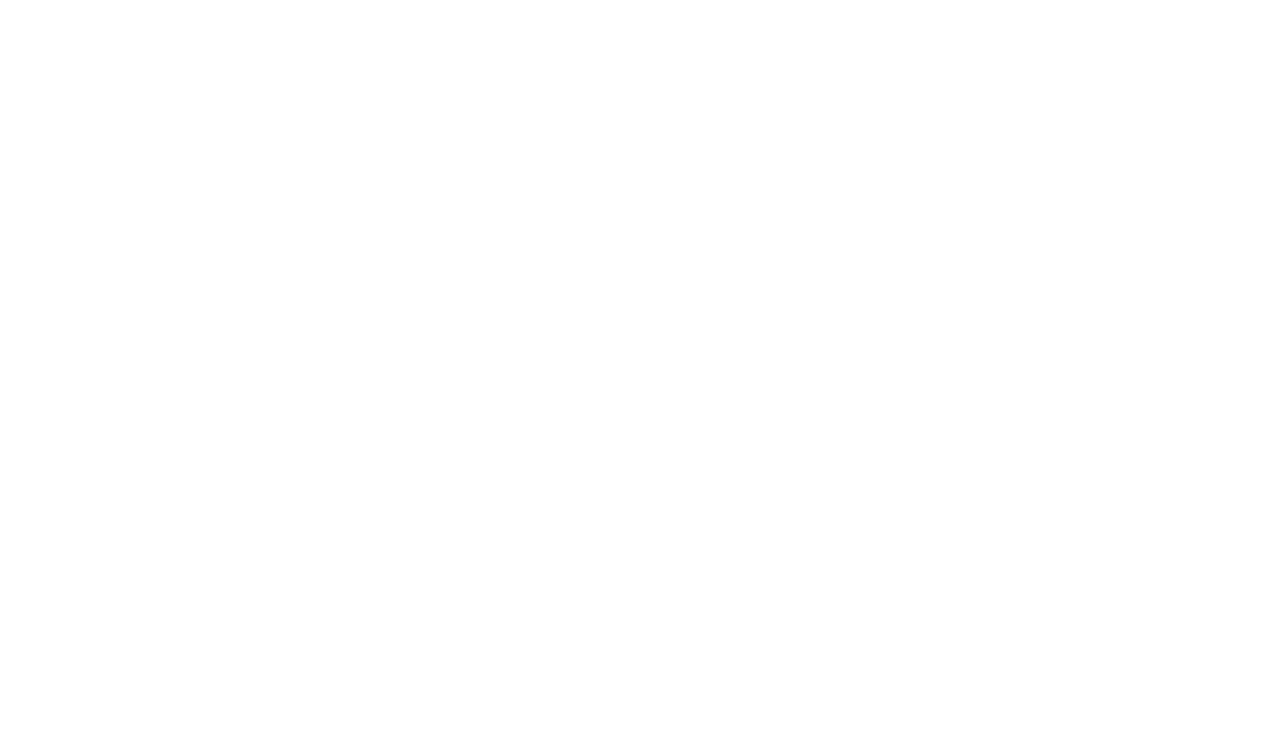
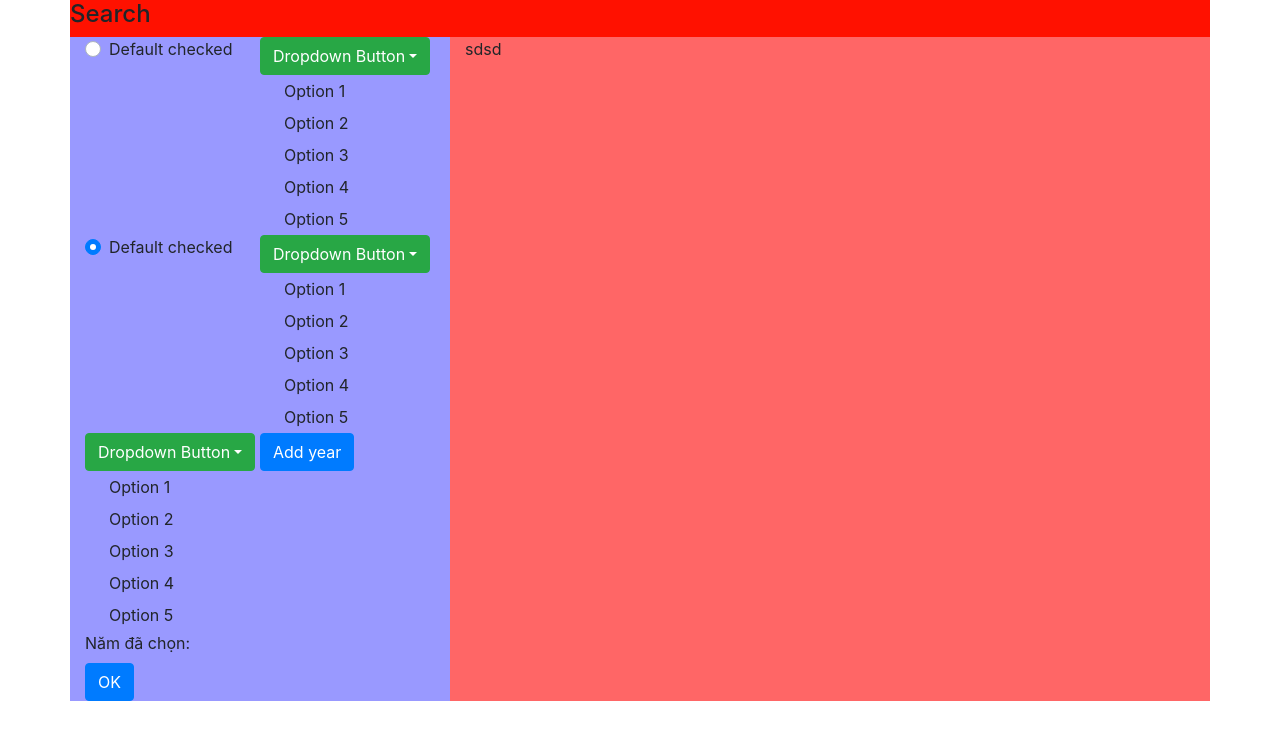
Before and after one commit to anhdau185/college-scores-react, a React (Create React App) app: page /entrannce_score in a window 1280 px wide. Shown: the top 740 px of the page. Built offline with nearby package versions, Linux system fonts and the light colour scheme.

Commit message:
Dropdown, button group

```diff
--- a/src/components/App.js
+++ b/src/components/App.js
@@ -1,12 +1,15 @@
 import React from 'react';
 import { BrowserRouter as Router, Switch, Route } from 'react-router-dom';
 import Home from './Home';
+import Header from './Header';
+import { EntranceScore } from './EntranceScore';
 
 const App = () => {
     return (
         <Router>
             <Switch>
                 <Route path="/home" component={Home} />
+                <Route path="/entrannce_score" component={EntranceScore}/>
             </Switch>
         </Router>
     );
--- /dev/null
+++ b/src/components/EntranceScore.js
@@ -0,0 +1,68 @@
+import React from 'react';
+import { RadioGroup } from './common/RadioGroup';
+import { DropDown } from './common/DropDown';
+export class EntranceScore extends React.Component {
+    constructor(props) {
+        super(props);
+
+        this.state = {
+
+        }
+    }
+    render() {
+        return (
+            <div>
+                <div className="container">
+                    <div className="row" style={{ backgroundColor: '#F10' }}>
+                        <h4>Search</h4>
+                    </div>
+                    <div className="row" >
+                        <div className="col-4" style={{ backgroundColor: '#9999ff' }}>
+
+                                <div className="d-flex">
+                                    <div style={{flex:'0 0 50%'}}>
+                                        <RadioGroup/>
+                                    </div>
+                                    <div>
+                                        <DropDown/>
+                                    </div>
+                                </div>
+                                <div className="d-flex">
+                                    <div style={{flex:'0 0 50%'}}>
+                                        <RadioGroup/>
+                                    </div>
+                                    <div>
+                                        <DropDown/>
+                                    </div>
+                                </div>
+                                <div className="d-flex">
+                                    <div style={{flex:'0 0 50%'}}>
+                                        <DropDown/>
+                                    </div>
+                                    <div>
+                                        <button type="button" className="btn btn-primary">Add year</button>
+                                    </div>
+                                </div>
+                                <div className="d-flex">
+                                    <div style={{flex:'0 0 50%'}}>
+                                        <label>Năm đã chọn: </label>
+                                    </div>
+                                    <div>
+
+                                    </div>
+                                </div>
+                                <button type="button" className="btn btn-primary">OK</button>
+
+
+                        </div>
+                        <div className="col-8" style={{ backgroundColor: '#ff6666' }}>
+                            <div>
+                                <p>sdsd</p>
+                            </div>
+                        </div>
+                    </div>
+                </div>
+            </div>
+        );
+    }
+}
--- /dev/null
+++ b/src/components/common/DropDown.js
@@ -0,0 +1,35 @@
+import React from 'react';
+import { Dropdown} from 'react-bootstrap';
+
+const options = ["Option 1", "Option 2", "Option 3", "Option 4", "Option 5"];
+export class DropDown extends React.Component {
+    constructor(props) {
+        super(props);
+
+        this.state = {
+            selectedOption: options[0] // default selected value
+        };
+    }
+
+    handleSelect(eventKey, event) {
+        console.log(eventKey);
+        console.log('sds');
+        //this.setState({ selectedOption: options[eventKey] });
+    }
+
+    render() {
+        return (
+            <Dropdown title={this.state.selectedOption} onSelect={this.handleSelect(this)}>
+                <Dropdown.Toggle variant="success" id="dropdown-basic">
+                    Dropdown Button
+            </Dropdown.Toggle>
+
+            {options.map((opt, i) => (
+          <Dropdown.Item key={i} eventKey={i}>
+            {opt}
+          </Dropdown.Item>
+        ))}
+            </Dropdown>
+        );
+    }
+}
--- /dev/null
+++ b/src/components/common/RadioGroup.js
@@ -0,0 +1,18 @@
+import React from 'react';
+export class RadioGroup extends React.Component {
+    constructor(props) {
+        super(props);
+
+        this.state = {
+
+        }
+    }
+    render() {
+        return (
+            <div className="custom-control custom-radio">
+                <input type="radio" className="custom-control-input" id="defaultChecked2" name="defaultExample2" defaultChecked />
+                <label className="custom-control-label" htmlFor="defaultChecked2">Default checked</label>
+            </div>
+        );
+    }
+}
```
